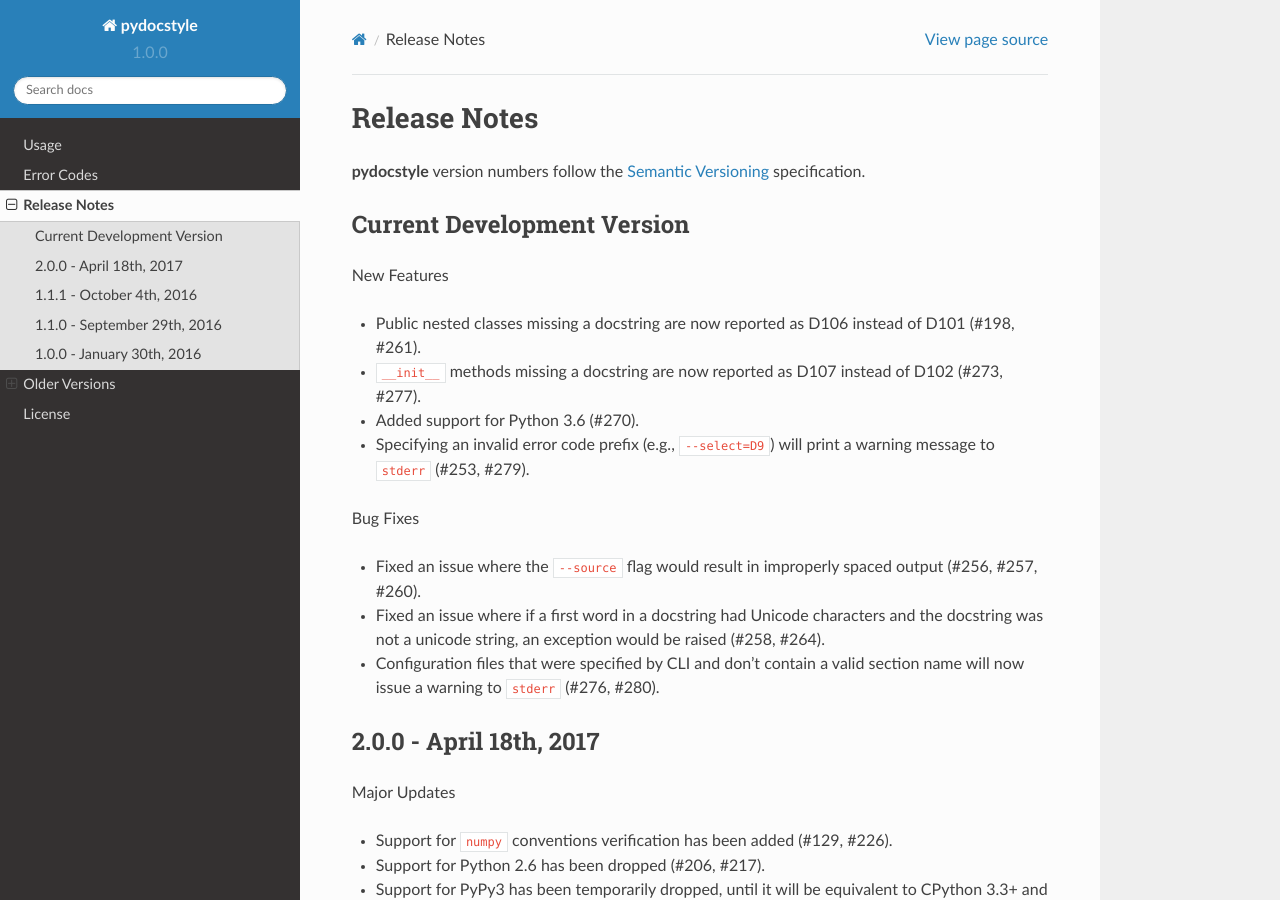
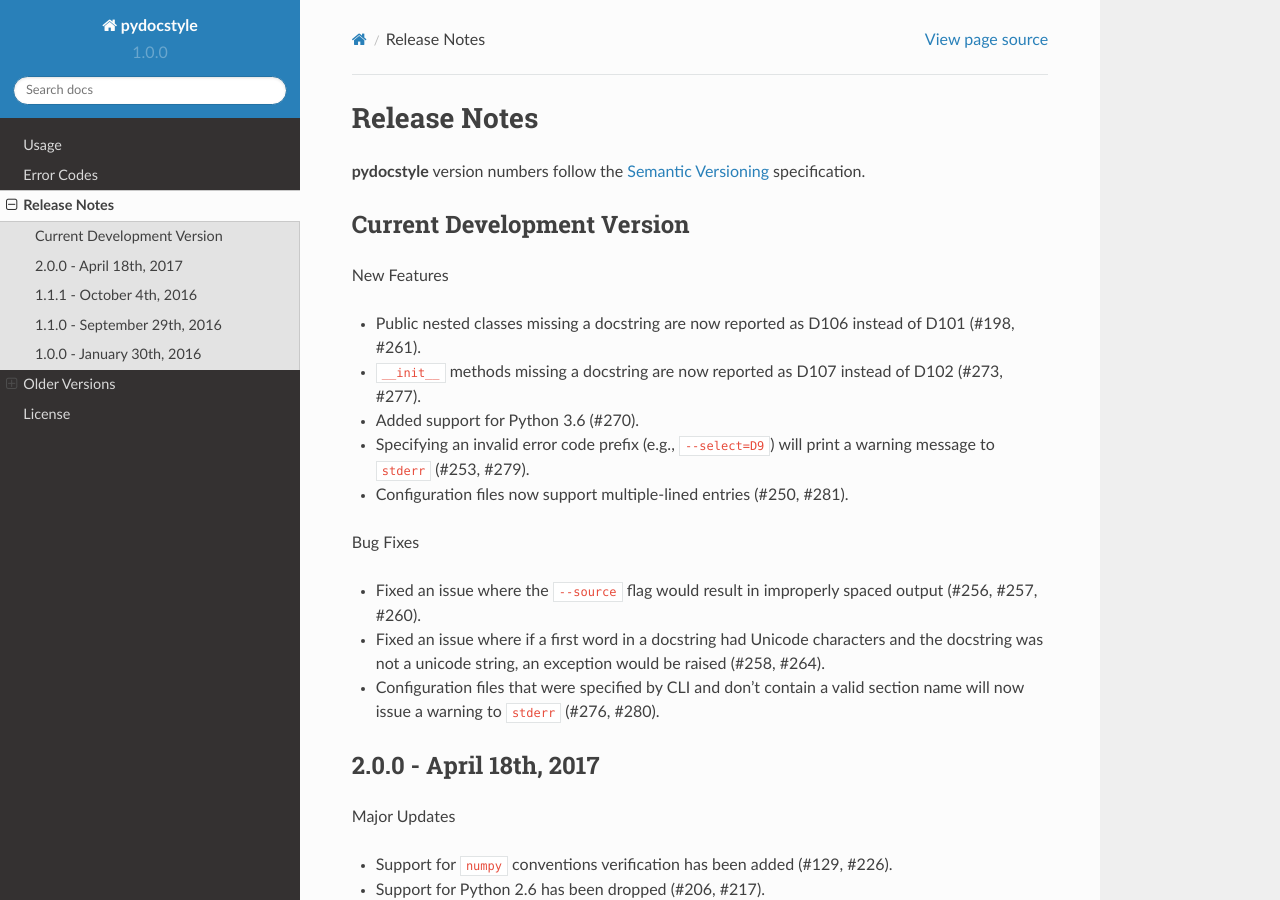
Before and after one commit to PyCQA/pydocstyle, a Sphinx documentation site: the page built from docs/release_notes.rst, in a window 1280 px wide and 900 px high. Built offline with Sphinx 7.4.7 and the Read the Docs theme 2.0.0, drawn with Linux system fonts in a browser that asks for light colours; the version number is read from the project's files by our own code.

Commit message:
#250 - Release notes

```diff
--- a/docs/release_notes.rst
+++ b/docs/release_notes.rst
@@ -17,6 +17,7 @@
 * Added support for Python 3.6 (#270).
 * Specifying an invalid error code prefix (e.g., ``--select=D9``) will print
   a warning message to ``stderr`` (#253, #279).
+* Configuration files now support multiple-lined entries (#250, #281).
 
 Bug Fixes
 
```
